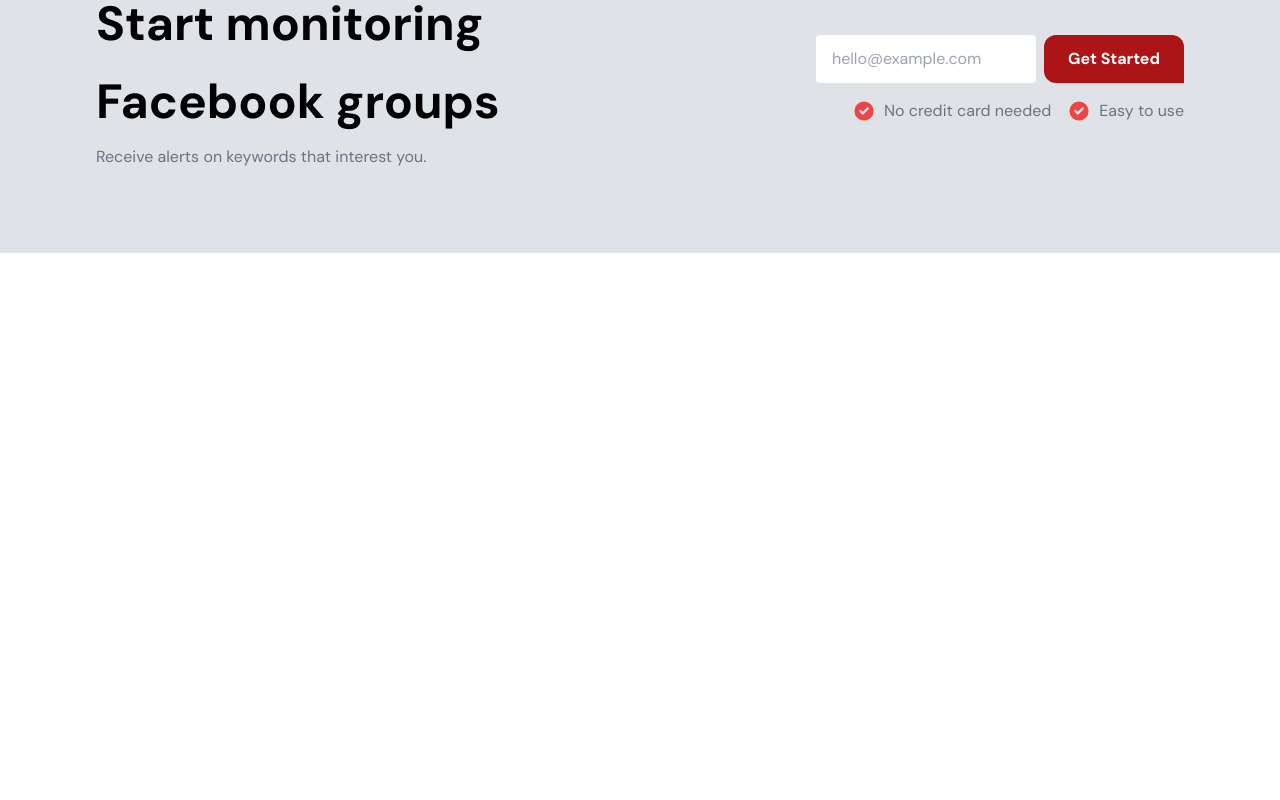
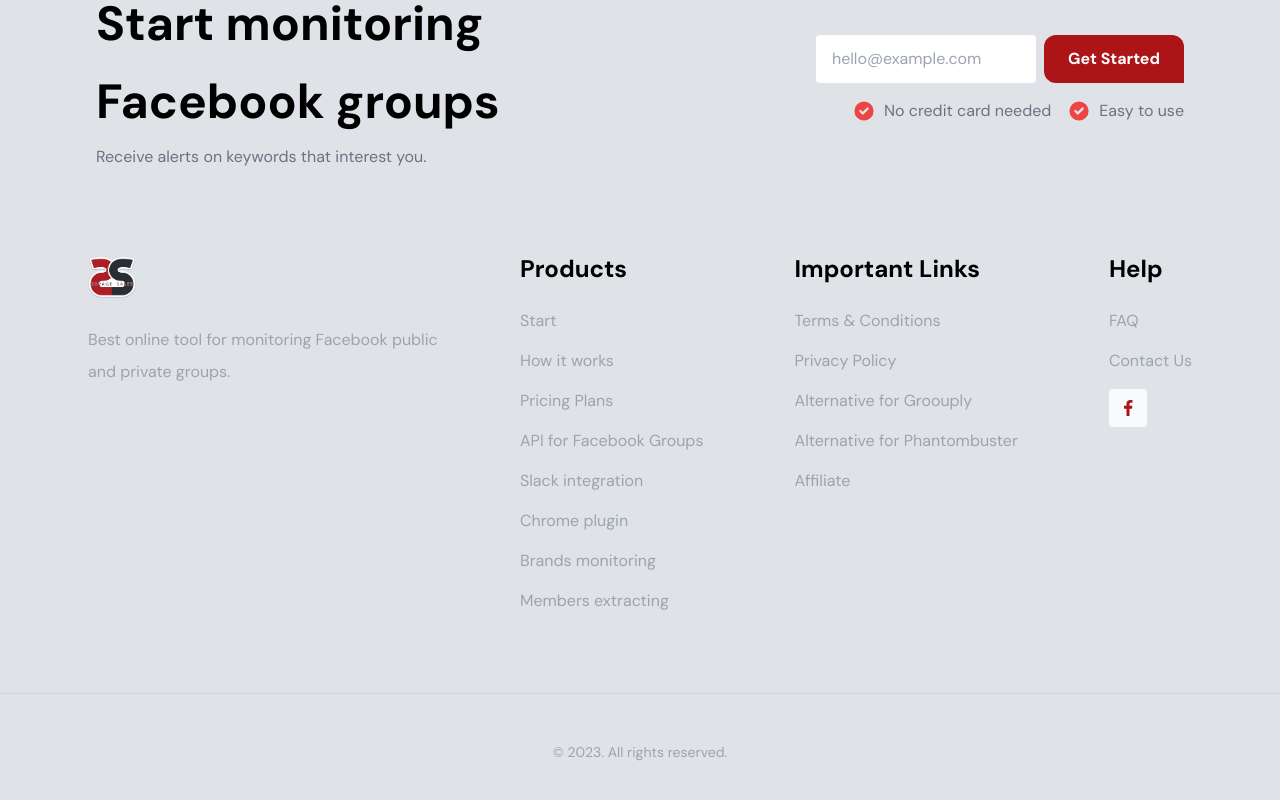
Before and after one commit to Rashad-Stack/trcker, a React (Vite) app: page / in a window 1280 px wide. Shown: the part 3804-4604 px from the top of the page. Before the commit the page ends 4057 px from the top, so only its background shows below. Built offline with nearby package versions, Linux system fonts and the light colour scheme.

Commit message:
footer added

```diff
--- a/src/components/Home/Review.jsx
+++ b/src/components/Home/Review.jsx
@@ -13,7 +13,7 @@
             src={image}
             alt={name}
           />
-          <h4 className="text-xl">{name}</h4>
+          <h4 className="text-black dark:text-white text-xl">{name}</h4>
           <p className="text-primary">{designation}</p>
         </div>
         <div className="w-full lg:w-2/3">
--- /dev/null
+++ b/src/layouts/Footer.jsx
@@ -0,0 +1,195 @@
+import React from "react";
+import logo from "../assets/images/logo.png"
+import facebook from "../assets/images/facebook-purple.svg"
+import { Link } from "react-router-dom";
+
+export default function Footer() {
+  return (
+    <footer className="relative bg-light-secondary dark:bg-dark-secondary pb-10">
+      <div className="container mx-auto px-4 sm:px-6 max-w-6xl flex flex-col items-center justify-between">
+        <div className="w-full flex flex-wrap">
+          <div className="w-full lg:w-1/3 mb-16 lg:mb-0">
+            <Link
+              className="inline-block text-3xl font-bold leading-none"
+              to="/"
+            >
+              <img
+                className="h-12"
+                src={logo}
+                alt="facebook monitoring tool - !{configNoDeploy.domainName}"
+                width="auto"
+              />
+            </Link>
+            <p className="mt-4 mb-4 max-w-sm text-gray-400 leading-loose">
+              Best online tool for monitoring Facebook public and private
+              groups.{" "}
+            </p>
+          </div>
+          <div className="w-full lg:w-2/3 lg:pl-16 flex flex-wrap justify-between">
+            <div className="w-full md:w-1/3 lg:w-auto mb-16 md:mb-0">
+              <h3 className="text-black dark:text-white mb-6 text-2xl font-bold">Products</h3>
+              <ul>
+                <li className="mb-4">
+                  <Link
+                    className="text-gray-400 hover:text-gray-600"
+                    to="/"
+                    title="online service to monitor fb groups"
+                  >
+                    Start
+                  </Link>
+                </li>
+                <li className="mb-4">
+                  <Link
+                    className="text-gray-400 hover:text-gray-600"
+                    to="/how-it-works"
+                    title="How does GroupsTracker works?"
+                  >
+                    How it works
+                  </Link>
+                </li>
+                <li className="mb-4">
+                  <Link
+                    className="text-gray-400 hover:text-gray-600"
+                    to="/pricing"
+                    title="How much does it cost to use GroupsTracker.com?"
+                  >
+                    Pricing Plans
+                  </Link>
+                </li>
+                <li className="mb-4">
+                  <Link
+                    className="text-gray-400 hover:text-gray-600"
+                    to="/api-for-facebook-groups"
+                    title="Facebook Groups API, Webhooks GroupsTracker.com"
+                  >
+                    API for Facebook Groups
+                  </Link>
+                </li>
+                <li className="mb-4">
+                  <Link
+                    className="text-gray-400 hover:text-gray-600"
+                    to="/slack-integration-for-facebook-groups"
+                    title="Sending Facebook Groups Posts to Slack GroupsTracker.com"
+                  >
+                    Slack integration
+                  </Link>
+                </li>
+                <li className="mb-4">
+                  <Link
+                    className="text-gray-400 hover:text-gray-600"
+                    href="/chrome-plugin-for-monitoring-facebook-groups"
+                    title="Chrome plugin for Facebook Groups GroupsTracker.com"
+                  >
+                    Chrome plugin
+                  </Link>
+                </li>
+                <li className="mb-4">
+                  <Link
+                    className="text-gray-400 hover:text-gray-600"
+                    to="/how-to-monitor-brands-on-facebook-groups"
+                    title="Brands tracking on Facebook Groups GroupsTracker.com"
+                  >
+                    Brands monitoring
+                  </Link>
+                </li>
+                <li className="mb-4">
+                  <Link
+                    className="text-gray-400 hover:text-gray-600"
+                    to="/how-to-extract-facebook-groups-members"
+                    title="Facebook Group extractorGroupsTracker.com"
+                  >
+                    Members extracting
+                  </Link>
+                </li>
+              </ul>
+            </div>
+            <div className="w-full md:w-1/3 lg:w-auto mb-16 md:mb-0">
+              <h3 className="text-black dark:text-white mb-6 text-2xl font-bold">Important Links</h3>
+              <ul>
+                <li className="mb-4">
+                  <Link
+                    className="text-gray-400 hover:text-gray-600"
+                    to="/terms-of-service"
+                    title="Rules and regulation of GroupsTracker service "
+                  >
+                    Terms &amp; Conditions
+                  </Link>
+                </li>
+                <li className="mb-4">
+                  <Link
+                    className="text-gray-400 hover:text-gray-600"
+                    to="/privacy-policy"
+                    title="Clients data and cookies policy"
+                  >
+                    Privacy Policy
+                  </Link>
+                </li>
+                <li className="mb-4">
+                  <Link
+                    className="text-gray-400 hover:text-gray-600"
+                    to="/groouply-alternative"
+                    title="Groouply.com Alternative"
+                  >
+                    Alternative for Groouply
+                  </Link>
+                </li>
+                <li className="mb-4">
+                  <Link
+                    className="text-gray-400 hover:text-gray-600"
+                    to="/phantombuster-alternative"
+                    title="Phantombuster.com Alternative"
+                  >
+                    Alternative for Phantombuster
+                  </Link>
+                </li>
+                <li className="mb-4">
+                  <Link
+                    className="text-gray-400 hover:text-gray-600"
+                    to="/affiliate"
+                    title="GroupsTracker affiliate program"
+                  >
+                    Affiliate
+                  </Link>
+                </li>
+              </ul>
+            </div>
+            <div className="w-full md:w-1/3 lg:w-auto">
+              <h3 className="text-black dark:text-white mb-6 text-2xl font-bold">Help</h3>
+              <ul>
+                <li className="mb-4">
+                  <Link
+                    className="text-gray-400 hover:text-gray-600"
+                    to="/help"
+                    title="Help for GroupsTracker.com"
+                  >
+                    FAQ
+                  </Link>
+                </li>
+                <li className="mb-4">
+                  <Link
+                    className="text-gray-400 hover:text-gray-600"
+                    to="/contact"
+                    title="Have any problem or question?"
+                  >
+                    Contact Us
+                  </Link>
+                </li>
+                <li>
+                  <Link
+                    className="inline-block mr-2 p-2 bg-gray-50 hover:bg-gray-100 rounded"
+                    to="https://www.facebook.com/GroupsTrackercom-FB-Groups-Monitor-102215445703337/"
+                  >
+                    <img src={facebook} />
+                  </Link>
+                </li>
+              </ul>
+            </div>
+          </div>
+        </div>
+      </div>
+      <p className="w-full lg:text-center text-sm text-gray-400 border-t border-gray-300 dark:border-gray-800 pt-12 mt-16">
+        © 2023. All rights reserved.
+      </p>
+    </footer>
+  );
+}
--- a/src/layouts/Header.jsx
+++ b/src/layouts/Header.jsx
@@ -1,5 +1,6 @@
 import { useContext, useState } from "react";
 import { Link } from "react-router-dom";
+
 import logo from "../assets/images/logo.png";
 import { DesktopNav, MobileNav, NavTogglerButton } from "../components/Navbar";
 import { ThemeToggle } from "../components/ui";
--- a/src/layouts/Main.jsx
+++ b/src/layouts/Main.jsx
@@ -1,6 +1,7 @@
 import { useContext } from "react";
 import Header from "./Header";
 import { ThemeContext } from "../context/ThemeProvider";
+import Footer from "./Footer";
 
 export default function Main({ children }) {
   const { isDarkMode } = useContext(ThemeContext);
@@ -11,6 +12,7 @@
       <main className="min-h-max bg-light-secondary dark:bg-dark-secondary">
         {children}
       </main>
+      <Footer/>
     </div>
   );
 }
```
Also changed, not shown: src/assets/images/facebook-purple.svg (added).
